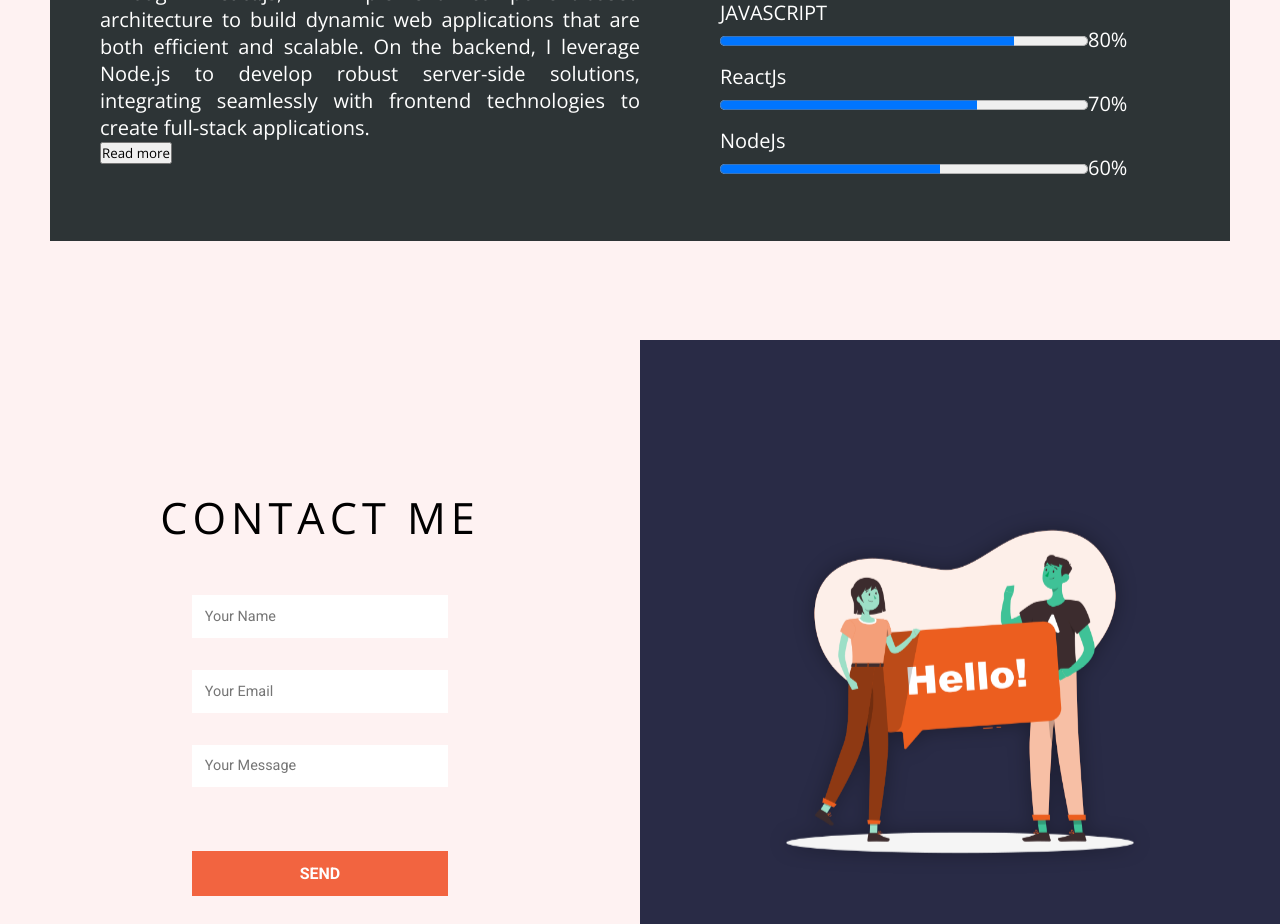
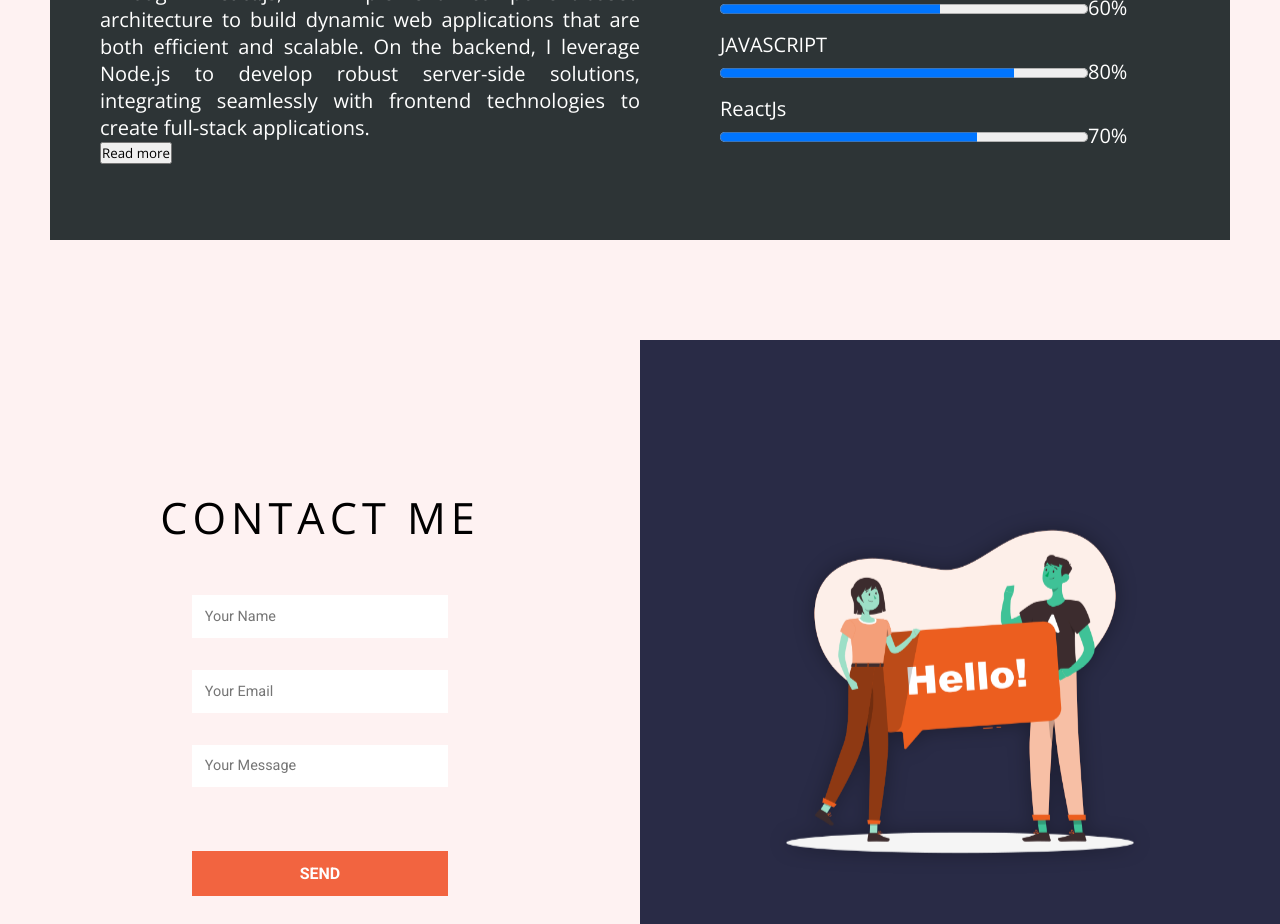
Before and after one commit to Sadanydv/ReactPortfolio, a React (Create React App) app: page / in a window 1280 px wide. Shown: the part 3680-4604 px from the top of the page. Built offline with nearby package versions, Linux system fonts and the light colour scheme.

Commit message:
Update Testimonial.jsx

```diff
--- a/src/components/Testimonial.jsx
+++ b/src/components/Testimonial.jsx
@@ -63,14 +63,6 @@ const Testimonial = () => {
               <progress value="70" max="100"></progress>
               <span>70%</span>
             </p>
-
-              <p>
-              <span>NodeJs</span>
-              <br />
-              <progress value="60" max="100"></progress>
-              <span>60%</span>
-            </p>
-
           </div>
         </div>
       </div>
```
